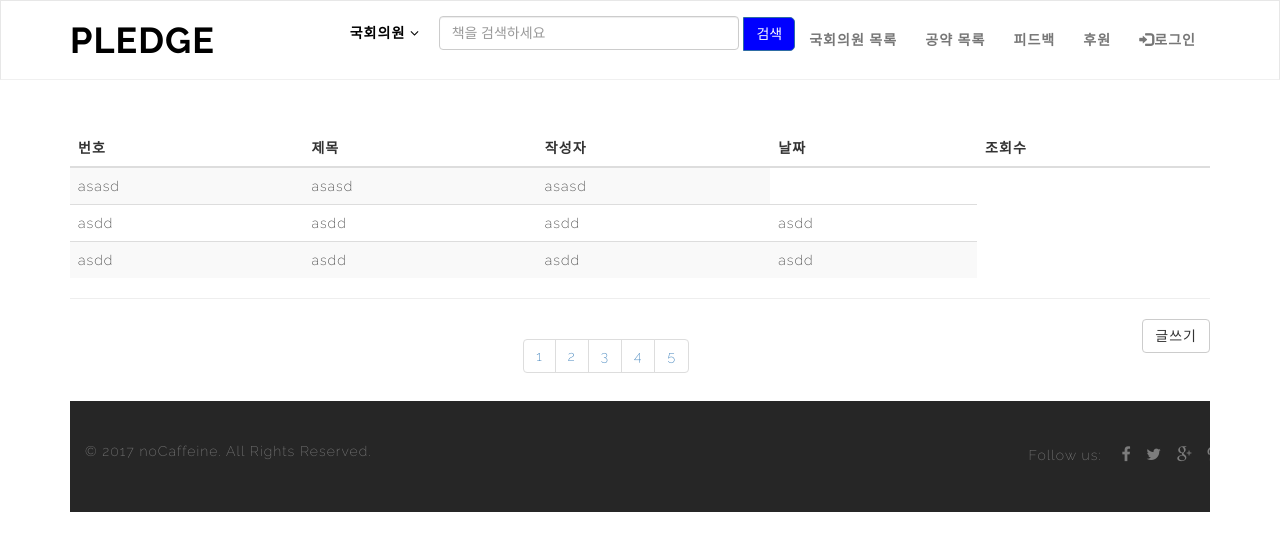
After one commit to jucie15/NoCaffeine, a Django app: a page that uses commitment_verification/pledge/templates/pledge/layout.html in a window 1280 px wide. The commit adds this page. Shown: the top 551 px of the page. Run offline with Django 3.2, Linux system fonts and the light colour scheme; some libraries are stand-ins or nearby versions; some web fonts are replaced.

Commit message:
피드백 게시판 템플릿 추가

```diff
--- a/commitment_verification/commitment_verification/settings.py
+++ b/commitment_verification/commitment_verification/settings.py
@@ -49,7 +49,6 @@ INSTALLED_APPS = [
     'pledge',
     'accounts',
     'el_pagination',
-
 ]
 
 
--- /dev/null
+++ b/commitment_verification/pledge/templates/pledge/feedback_list.html
@@ -0,0 +1,45 @@
+{% extends 'pledge/layout.html' %}
+{% block content %}
+<div class='container'>
+    <table class='table table-striped' style='margin-top: 50px;'>
+        <thead>
+            <th>번호</th>
+            <th>제목</th>
+            <th>작성자</th>
+            <th>날짜</th>
+            <th>조회수</th>
+        </thead>
+        <tbody>
+            <tr>
+                <td>asasd</td>
+                <td>asasd</td>
+                <td>asasd</td>
+            </tr>
+            <tr>
+                <td>asdd</td>
+                <td>asdd</td>
+                <td>asdd</td>
+                <td>asdd</td>
+            </tr>
+            <tr>
+                <td>asdd</td>
+                <td>asdd</td>
+                <td>asdd</td>
+                <td>asdd</td>
+            </tr>
+        </tbody>
+    </table>
+
+    <hr/>
+    <a class='btn btn-default pull-right'>글쓰기</a>
+
+    <div class='text-center'>
+        <ul class='pagination'>
+            <li><a href="#">1</a></li>
+            <li><a href="#">2</a></li>
+            <li><a href="#">3</a></li>
+            <li><a href="#">4</a></li>
+            <li><a href="#">5</a></li>
+        </ul>
+</div>
+{% endblock %}
--- a/commitment_verification/pledge/templates/pledge/layout.html
+++ b/commitment_verification/pledge/templates/pledge/layout.html
@@ -78,7 +78,7 @@
                         </li>
                         <li><a href="{% url 'pledge:congressman_list' %}">국회의원 목록</a></li>
                         <li><a href="{% url 'pledge:pledge_list' %}">공약 목록</a></li>
-                        <li><a href="#pricing">피드백</a></li>
+                        <li><a href="{% url 'pledge:feedback_list' %}">피드백</a></li>
                         <li><a href="#our-team">후원</a></li>
                         {% if not user.is_authenticated %}
                             <li><a href="{% url 'accounts:login' %}?next={{ request.path }}">
--- a/commitment_verification/pledge/urls.py
+++ b/commitment_verification/pledge/urls.py
@@ -14,5 +14,7 @@ urlpatterns = [
     url(r'^(?P<pledge_pk>\d+)/pledge_like/$', views
         .pledge_like, name='pledge_like'),
     url(r'^(?P<pledge_pk>\d+)/pledge_dislike/$', views.pledge_dislike, name='pledge_dislike'),
+    url(r'^feedback', views.feedback_list, name='feedback_list'),
+    url(r'^feedback/(?P<pk>)/$', views.feedback_detail, name='feedback_detail'),
     url(r'^search/$', views.search, name='search'),
 ]
--- a/commitment_verification/pledge/views.py
+++ b/commitment_verification/pledge/views.py
@@ -62,6 +62,12 @@ def pledge_detail(request, pledge_pk):
 
 
     return render(request, 'pledge/pledge_detail.html', context)
+
+def feedback_list(request):
+    return render(request,  'pledge/feedback_list.html')
+
+def feedback_detail(request):
+    pass
 
 def pledge_status_event(request):
     # 공약 상태 변경 이벤트
```
